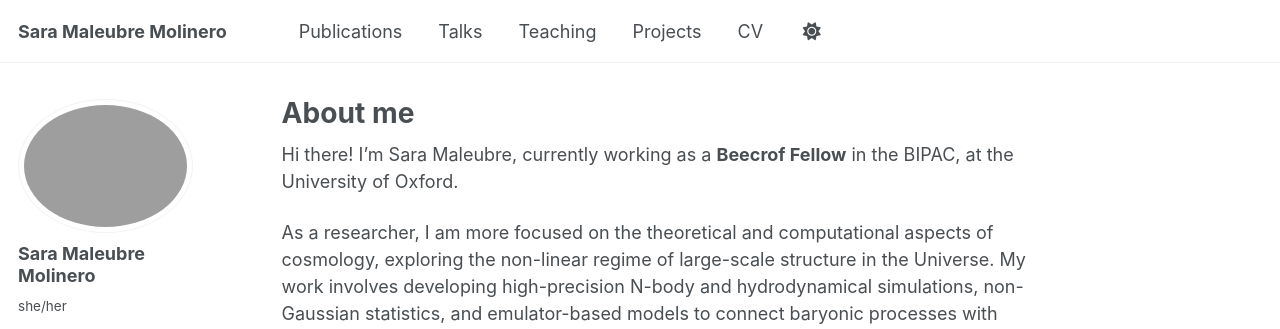
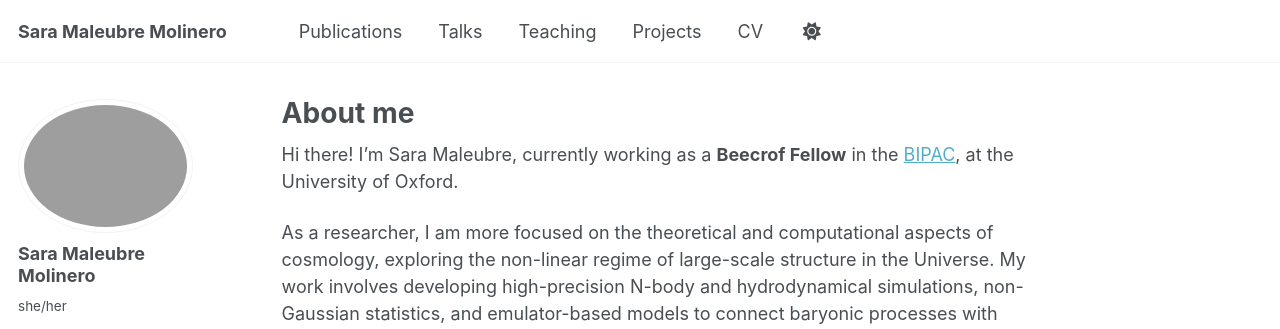
Before and after one commit to SaraMaleubre/saramaleubre.github.io, a Jekyll site: the page built from _pages/about.md, in a window 1280 px wide and 1129 px high. Shown: the top 329 px of the window. Built offline with Jekyll 4.4.1, drawn with Linux system fonts in a browser that asks for light colours; some web fonts are replaced; a script that is not in the unit is left out; part of the change alters nothing that is shown.

```diff
--- a/_pages/about.md
+++ b/_pages/about.md
@@ -7,7 +7,7 @@ redirect_from:
   - /about.html
 ---
 
-Hi there! I'm Sara Maleubre, currently working as a **Beecrof Fellow** in the BIPAC, at the University of Oxford.
+Hi there! I'm Sara Maleubre, currently working as a **Beecrof Fellow** in the [BIPAC](https://www.physics.ox.ac.uk/research/group/beecroft-institute-particle-astrophysics-and-cosmology), at the University of Oxford.
 
 As a researcher, I am more focused on the theoretical and computational aspects of cosmology, exploring the non-linear regime of large-scale structure in the Universe. My work involves developing high-precision N-body and hydrodynamical simulations, non-Gaussian statistics, and emulator-based models to connect baryonic processes with cosmological observables. Ultimately, I aim to build precision models that will help interpret data from the next generation of cosmological surveys.
 
```
